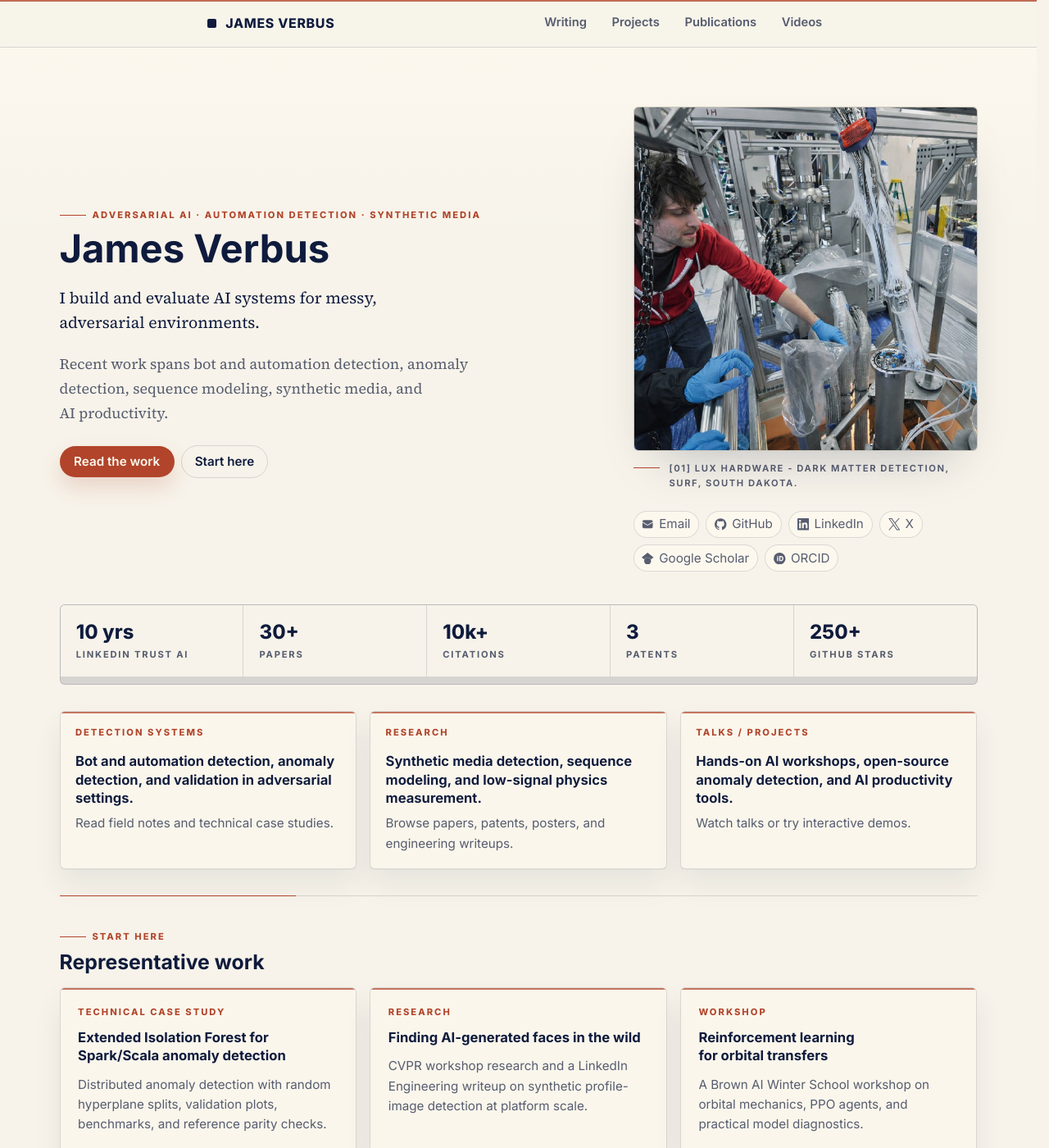
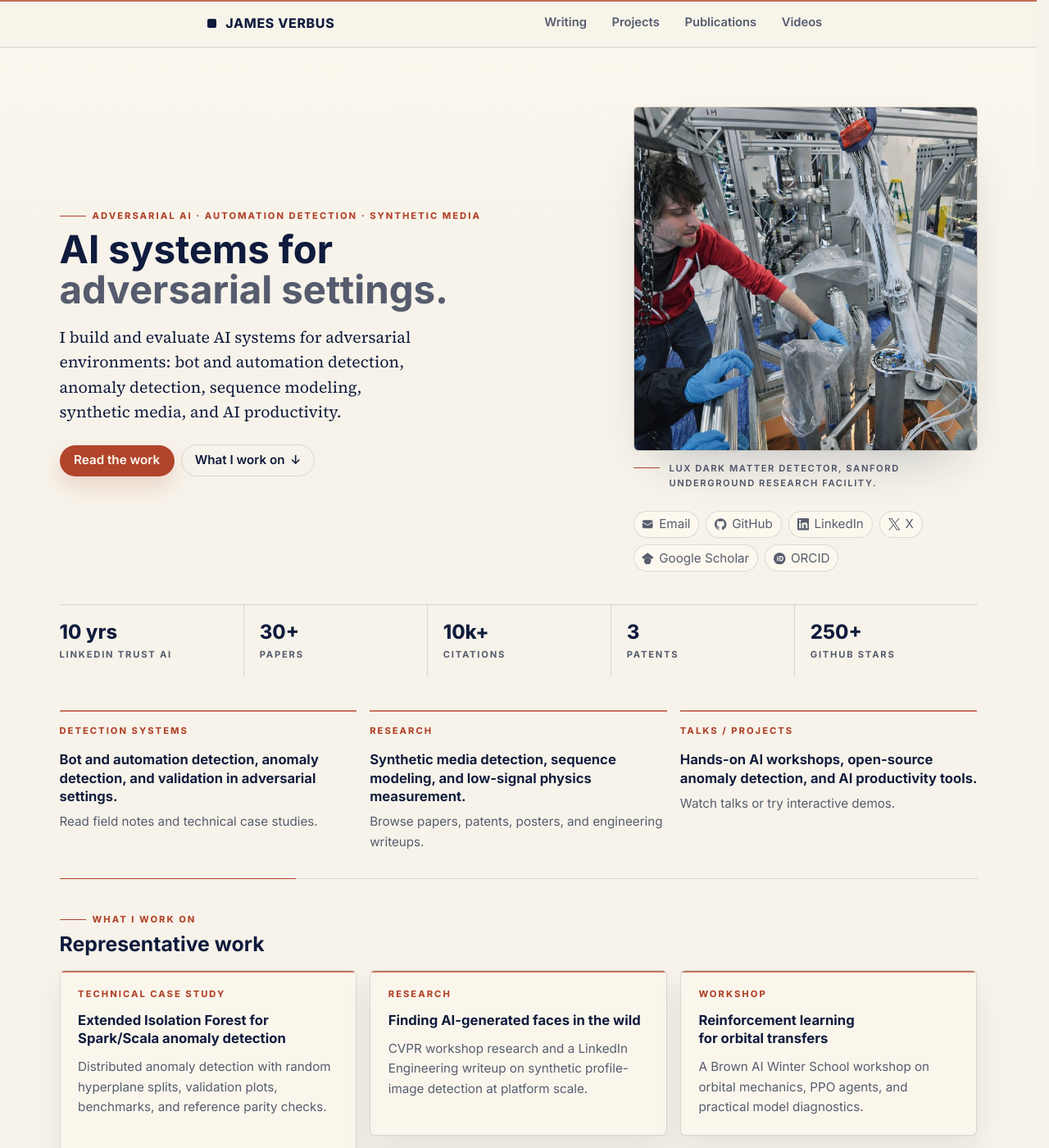
Before and after one commit to jverbus/jverbus.github.io, a Jekyll site: the page built from index.md, in a window 1280 px wide and 1400 px high. Shown: the whole window at 82% size. Built offline with Jekyll 4.4.1, drawn with Linux system fonts in a browser that asks for light colours; some of the changed text lies outside the part shown.

Commit message:
Polish homepage editorial copy

```diff
--- a/_config.yml
+++ b/_config.yml
@@ -16,7 +16,7 @@ highlighter: rouge
 
 # Site metadata
 title: James Verbus
-tagline: "AI systems for messy, adversarial environments."
+tagline: "AI systems for adversarial environments."
 default_og_image: /assets/images/social/site-default-1200x630.png
 default_og_image_width: 1200
 default_og_image_height: 630
--- a/_includes/site/head.html
+++ b/_includes/site/head.html
@@ -13,7 +13,7 @@
     {% if page.layout == 'post' and page.excerpt %}
       {% assign page_description = page.excerpt | strip_html | normalize_whitespace | truncate: 160 %}
     {% else %}
-      {% assign page_description = site.tagline | default: "Personal website of James Verbus, writing on AI systems for messy, adversarial environments." %}
+      {% assign page_description = site.tagline | default: "Personal website of James Verbus, writing on AI systems for adversarial environments." %}
     {% endif %}
   {% endif %}
   <meta name="description" content="{{ page_description | escape }}">
@@ -178,6 +178,6 @@
   <link rel="apple-touch-icon" sizes="180x180" href="{{ '/assets/images/apple-touch-icon.png' | relative_url }}">
   <link rel="preload" href="{{ '/assets/fonts/inter-latin-wght-normal.woff2' | relative_url }}" as="font" type="font/woff2" crossorigin>
   <link rel="preload" href="{{ '/assets/fonts/source-serif-4-latin-wght-normal.woff2' | relative_url }}" as="font" type="font/woff2" crossorigin>
-  <link href="{{ '/assets/css/modern.css' | relative_url | escape }}?v=loop50" rel="stylesheet" media="all">
+  <link href="{{ '/assets/css/modern.css' | relative_url | escape }}?v=loop52" rel="stylesheet" media="all">
   <link rel="alternate" type="application/atom+xml" title="{{ site.title | escape }}" href="{{ '/atom.xml' | absolute_url | escape }}">
 </head>
--- a/assets/css/modern.css
+++ b/assets/css/modern.css
@@ -365,10 +365,12 @@ button:focus-visible {
   text-decoration: none;
 }
 
-.nav-global li.active a {
-  color: var(--accent);
-  border-color: rgba(177, 68, 42, 0.26);
-  background: var(--accent-soft);
+.nav-links li.active > a,
+.nav-links a[aria-current="page"] {
+  color: var(--heading);
+  border-color: transparent;
+  background: transparent;
+  box-shadow: inset 0 -2px 0 var(--accent);
 }
 
 .body {
@@ -560,7 +562,7 @@ pre code {
   padding: 0;
 }
 
-/* Rouge syntax tokens — lab notebook palette */
+/* Rouge syntax tokens — editorial palette */
 .highlight .c,
 .highlight .c1,
 .highlight .cm,
@@ -924,12 +926,17 @@ h2.post-year-heading:first-of-type {
   background: var(--signal-line);
 }
 
-.home-hero h1 {
-  max-width: 11em;
+.home-hero-headline {
+  max-width: 22ch;
   margin: 0;
   font-size: var(--type-hero);
-  line-height: 1.08;
+  line-height: 1.04;
   letter-spacing: var(--tracking-normal);
+  font-weight: 720;
+}
+
+.home-hero-headline-muted {
+  color: var(--text-muted);
 }
 
 .home-lede {
@@ -958,6 +965,7 @@ h2.post-year-heading:first-of-type {
 .secondary-button {
   display: inline-flex;
   align-items: center;
+  gap: 0.4rem;
   color: var(--heading);
   background: transparent;
   border: 1px solid var(--border);
@@ -996,8 +1004,9 @@ h2.post-year-heading:first-of-type {
 }
 
 .home-hero-photo figcaption {
-  display: flex;
-  gap: 0.75rem;
+  display: grid;
+  grid-template-columns: 2rem minmax(0, 1fr);
+  column-gap: 0.75rem;
   margin-top: var(--space-3);
   color: var(--text-muted);
   font-size: var(--type-2xs);
@@ -1009,7 +1018,7 @@ h2.post-year-heading:first-of-type {
 
 .home-hero-photo figcaption::before {
   content: "";
-  flex: 0 0 2rem;
+  width: 100%;
   height: 1px;
   margin-top: 0.72em;
   background: var(--signal-line);
@@ -1018,14 +1027,15 @@ h2.post-year-heading:first-of-type {
 .proof-grid {
   display: grid;
   grid-template-columns: repeat(auto-fit, minmax(128px, 1fr));
-  gap: 1px;
+  gap: 0;
   margin: var(--space-10) 0 0;
   padding: 0;
   list-style: none;
-  background: var(--border);
-  border: 1px solid var(--border);
-  border-radius: var(--radius);
-  overflow: hidden;
+  background: transparent;
+  border: 0;
+  border-top: 1px solid var(--border);
+  border-radius: 0;
+  overflow: visible;
 }
 
 .proof-grid li {
@@ -1033,21 +1043,29 @@ h2.post-year-heading:first-of-type {
   margin: 0;
 }
 
+.proof-grid li + li {
+  border-left: 1px solid var(--border);
+}
+
 .proof-grid a {
   display: block;
   min-height: 100%;
   color: var(--text-muted);
-  background: var(--bg);
+  background: transparent;
   border: 0;
   border-radius: 0;
-  padding: 1.15rem 1.2rem;
+  padding: 1.15rem 1.2rem 1.15rem 0;
   text-decoration: none;
-  transition: background-color 140ms ease, border-color 140ms ease, transform 140ms ease;
+  transition: color 140ms ease, transform 140ms ease;
+}
+
+.proof-grid li + li a {
+  padding-left: 1.2rem;
 }
 
 .proof-grid a:hover {
   color: var(--heading);
-  background: var(--surface);
+  background: transparent;
   text-decoration: none;
   transform: translateY(-1px);
 }
@@ -1088,14 +1106,14 @@ h2.post-year-heading:first-of-type {
   flex-direction: column;
   gap: var(--space-2);
   color: var(--text-muted);
-  background: rgba(255, 250, 240, 0.44);
-  border: 1px solid var(--border);
-  border-radius: var(--radius);
-  padding: 1.15rem;
-  box-shadow: var(--shadow-card);
-  overflow: hidden;
+  background: transparent;
+  border: 0;
+  border-radius: 0;
+  padding: 1.15rem 0 0;
+  box-shadow: none;
+  overflow: visible;
   text-decoration: none;
-  transition: transform 160ms ease, box-shadow 180ms ease, border-color 180ms ease;
+  transition: transform 160ms ease, color 180ms ease;
 }
 
 .home-route-card::before,
@@ -1110,9 +1128,9 @@ h2.post-year-heading:first-of-type {
 }
 
 .home-route-card:hover {
-  color: var(--text-muted);
-  border-color: var(--border-strong);
-  box-shadow: var(--shadow-card-hover);
+  color: var(--heading);
+  border-color: transparent;
+  box-shadow: none;
   text-decoration: none;
   transform: translateY(-2px);
 }
@@ -2441,13 +2459,26 @@ h3:hover .heading-anchor,
   }
 
   .home-hero-grid {
+    width: 100%;
+    max-width: calc(100vw - 2rem);
     grid-template-columns: 1fr;
     gap: var(--space-5);
   }
 
-  .home-hero h1 {
+  .home-hero-copy,
+  .home-hero-media,
+  .home-hero-photo {
+    width: 100%;
+    max-width: calc(100vw - 2rem);
+  }
+
+  .home-hero-headline {
     max-width: 100%;
     font-size: var(--type-hero-compact);
+  }
+
+  .home-lede {
+    max-width: 100%;
   }
 
   .home-lede-primary {
@@ -2464,13 +2495,39 @@ h3:hover .heading-anchor,
     object-fit: cover;
   }
 
+  .home-hero-photo figcaption {
+    max-width: 100%;
+    display: block;
+    column-gap: 0.65rem;
+    letter-spacing: 0.04em;
+    overflow-wrap: anywhere;
+    white-space: normal;
+  }
+
+  .home-hero-photo figcaption::before {
+    display: inline-block;
+    width: 2rem;
+    margin-top: 0;
+    margin-right: 0.65rem;
+    vertical-align: 0.18em;
+  }
+
   .proof-grid {
     grid-template-columns: repeat(2, minmax(0, 1fr));
     margin-top: var(--space-5);
   }
 
+  .proof-grid li + li {
+    border-top: 1px solid var(--border);
+    border-left: 0;
+  }
+
   .proof-grid li:first-child {
     grid-column: 1 / -1;
+  }
+
+  .proof-grid li:nth-child(2n + 3) {
+    border-left: 1px solid var(--border);
   }
 
   .proof-grid a,
@@ -2487,13 +2544,18 @@ h3:hover .heading-anchor,
     padding: 0.68rem 0.78rem;
   }
 
+  .proof-grid li + li a {
+    padding-left: 0.78rem;
+  }
+
   .proof-grid strong {
     font-size: var(--type-card-title);
   }
 
   .home-route-card {
     gap: 0.45rem;
-    padding: 0.9rem;
+    padding: 0.9rem 0 0;
+    border-radius: 0;
   }
 
   .home-route-card span:last-child {
@@ -2735,9 +2797,11 @@ h3:hover .heading-anchor,
     background: rgba(255, 247, 232, 0.06);
   }
 
-  .nav-global li.active a {
-    background: var(--accent-soft);
-    border-color: rgba(224, 135, 111, 0.45);
+  .nav-links li.active > a,
+  .nav-links a[aria-current="page"] {
+    background: transparent;
+    border-color: transparent;
+    box-shadow: inset 0 -2px 0 var(--accent);
   }
 
   p code,
@@ -2789,14 +2853,19 @@ h3:hover .heading-anchor,
   }
 
   .secondary-button,
-  .proof-grid a,
-  .home-route-card,
   .home-start-card {
     border-color: var(--border);
     background: var(--surface-elevated);
     box-shadow: none;
   }
 
+  .proof-grid a,
+  .home-route-card {
+    background: transparent;
+    border-color: transparent;
+    box-shadow: none;
+  }
+
   .contact-list a {
     color: var(--text);
     background: var(--surface-muted);
@@ -2808,16 +2877,21 @@ h3:hover .heading-anchor,
     background: var(--surface);
   }
 
-  .secondary-button:hover,
-  .proof-grid a:hover {
+  .secondary-button:hover {
     background: var(--surface-muted);
     border-color: var(--border-strong);
   }
 
-  .home-route-card:hover,
   .home-start-card:hover {
     border-color: var(--border-strong);
     box-shadow: 0 8px 18px rgba(2, 6, 23, 0.45);
+  }
+
+  .proof-grid a:hover,
+  .home-route-card:hover {
+    background: transparent;
+    border-color: transparent;
+    box-shadow: none;
   }
 
   .home-hero-photo img {
--- a/index.md
+++ b/index.md
@@ -1,7 +1,7 @@
 ---
 layout: page
 title: Home
-description: "AI systems for messy, adversarial environments: bot and automation detection, anomaly detection, sequence modeling, synthetic media, and AI productivity."
+description: "AI systems for adversarial environments: bot and automation detection, anomaly detection, sequence modeling, synthetic media, and AI productivity."
 last_modified_at: 2026-06-24
 hide_title: true
 ---
@@ -10,19 +10,18 @@ hide_title: true
   <div class="home-hero-grid">
     <div class="home-hero-copy">
       <p class="home-eyebrow">Adversarial AI · Automation detection · Synthetic media</p>
-      <h1>James Verbus</h1>
-      <p class="home-lede home-lede-primary">I build and evaluate AI systems for messy, adversarial environments.</p>
-      <p class="home-lede">Recent work spans bot and automation detection, anomaly detection, sequence modeling, synthetic media, and AI productivity.</p>
+      <h1 class="home-hero-headline">AI systems for<br><span class="home-hero-headline-muted">adversarial settings.</span></h1>
+      <p class="home-lede home-lede-primary">I build and evaluate AI systems for adversarial environments: bot and automation detection, anomaly detection, sequence modeling, synthetic media, and AI productivity.</p>
       <div class="home-hero-actions" aria-label="Primary links">
         <a class="cta-button" href="{{ '/posts/' | relative_url }}">Read the work</a>
-        <a class="secondary-button" href="#start-here">Start here</a>
+        <a class="secondary-button" href="#start-here">What I work on <span aria-hidden="true">&darr;</span></a>
       </div>
     </div>
 
     <div class="home-hero-media">
       <figure class="home-hero-photo">
         <img src="{{ '/assets/images/jverbus_lux_detector.jpg' | relative_url }}" srcset="{{ '/assets/images/jverbus_lux_detector-400.jpg' | relative_url }} 400w, {{ '/assets/images/jverbus_lux_detector.jpg' | relative_url }} 800w" sizes="(max-width: 760px) calc(100vw - 2rem), 420px" alt="James Verbus working on the LUX dark matter detector" width="800" height="800" loading="eager" decoding="async" fetchpriority="high">
-        <figcaption>[01] LUX hardware - dark matter detection, SURF, South Dakota.</figcaption>
+        <figcaption>LUX dark matter detector, Sanford Underground Research Facility.</figcaption>
       </figure>
 
       <div class="home-contact" id="contact" aria-label="Contact links">
@@ -68,7 +67,7 @@ hide_title: true
 
 <section class="home-section home-start" id="start-here" aria-labelledby="start-here-heading">
   <div class="section-heading">
-    <p class="section-kicker">Start here</p>
+    <p class="section-kicker">What I work on</p>
     <h2 id="start-here-heading">Representative work</h2>
   </div>
   <div class="home-start-grid" role="list">
@@ -93,6 +92,7 @@ hide_title: true
       <p>Distributed Spark/Scala anomaly detection with Extended Isolation Forest and ONNX support.</p>
     </article>
   </div>
+  <p class="home-archive-link"><a href="{{ '/posts/' | relative_url }}">View all writing</a></p>
 </section>
 
 <section class="home-section home-throughline" aria-labelledby="throughline-heading">
@@ -104,43 +104,6 @@ hide_title: true
     <p>At LinkedIn, most recently as a Senior Staff Machine Learning Engineer, I built production systems for Trust: bot and automation detection, deep models over member-activity sequences, unsupervised anomaly detection at scale, and detection of AI-generated profile images. I also created and open-sourced LinkedIn's isolation-forest library and led AI productivity work for Trust engineering teams.</p>
     <p>Before LinkedIn, I earned my Ph.D. in physics at Brown working on <a href="{{ '/2016/08/18/calibrating-the-lux-dark-matter-experiment/' | relative_url }}">LUX</a>, one of the world's most sensitive dark-matter detectors. The common thread is practical measurement: extracting weak signals from noisy data, checking uncertainty, and making systems useful when ground truth is incomplete.</p>
   </div>
-</section>
-
-<section class="home-section" aria-labelledby="featured-writing-heading">
-  <div class="section-heading">
-    <h2 id="featured-writing-heading">Featured Writing</h2>
-  </div>
-  <div class="post-list" role="list">
-    {% include site/card.html
-      card_clickable='on'
-      date='Open Source'
-      title='Extended Isolation Forest for Distributed Spark/Scala Anomaly Detection'
-      url='/2026/03/18/announcing-extended-isolation-forest-support/'
-      description='Extended Isolation Forest support for linkedin/isolation-forest, with random hyperplane splits, validation plots, benchmarks, reference parity checks, and edge-case tests.'
-    %}
-    {% include site/card.html
-      card_clickable='on'
-      date='Research'
-      title='Finding AI-Generated Faces in the Wild'
-      url='/2024/08/15/finding-ai-generated-faces-in-the-wild/'
-      description='Research and engineering work on detecting AI-generated profile images in real-world settings, including CVPR workshop publication and LinkedIn Engineering write-up.'
-    %}
-    {% include site/card.html
-      card_clickable='on'
-      date='Workshop'
-      title='Reinforcement Learning for Orbital Transfers'
-      url='/2026/01/09/brown-physics-ai-winter-school-workshop/'
-      description='A hands-on Brown AI Winter School workshop connecting orbital mechanics, reinforcement learning, PPO agents, and practical model diagnostics.'
-    %}
-    {% include site/card.html
-      card_clickable='on'
-      date='Ph.D. Thesis'
-      title='Calibrating the LUX Dark Matter Experiment'
-      url='/2016/08/18/calibrating-the-lux-dark-matter-experiment/'
-      description='An absolute calibration of sub-keV nuclear recoils in the LUX detector using neutron scattering kinematics, improving low-mass WIMP sensitivity sevenfold.'
-    %}
-  </div>
-  <p class="home-archive-link"><a href="{{ '/posts/' | relative_url }}">View all writing</a></p>
 </section>
 
 <section class="home-section" aria-labelledby="projects-heading">
```
